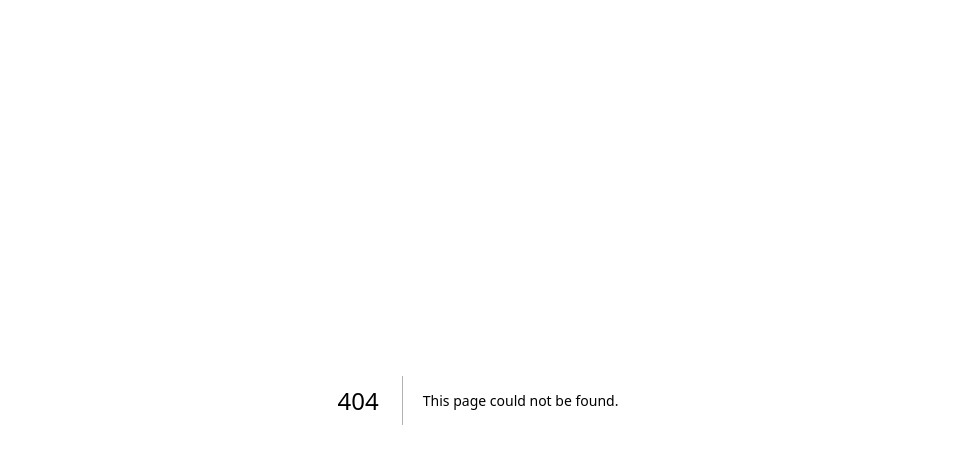
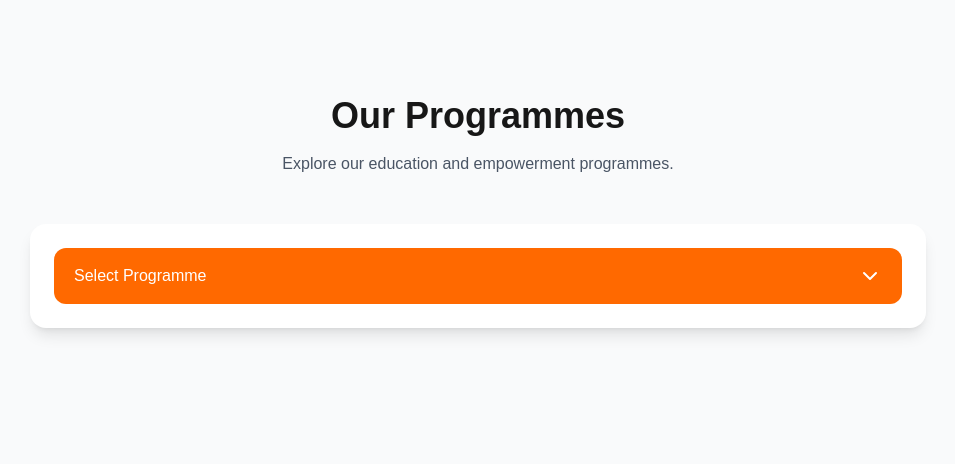
Before and after one commit to analyst15/elimishaweb, a Next.js app: page /programmes in a window 1280 px wide. Before the commit this address had no page. Shown: the top 464 px of the page, without its empty margins (162-1117 px from the left). Built offline with nearby package versions, Linux system fonts and the light colour scheme.

Commit message:
new file: programmmes

```diff
--- /dev/null
+++ b/app/programmes/page.tsx
@@ -0,0 +1,112 @@
+"use client";
+
+import { useState } from "react";
+import { ChevronDown, ChevronRight } from "lucide-react";
+
+export default function ProgrammesPage() {
+  const [openMain, setOpenMain] = useState(false);
+  const [openTertiary, setOpenTertiary] = useState(false);
+
+  return (
+    <section className="min-h-screen bg-gray-50 py-24 px-4">
+      <div className="max-w-4xl mx-auto">
+
+        {/* Page Title */}
+        <h1 className="text-4xl font-bold text-center mb-4">
+          Our Programmes
+        </h1>
+
+        <p className="text-gray-600 text-center mb-12">
+          Explore our education and empowerment programmes.
+        </p>
+
+        {/* Dropdown Container */}
+        <div className="bg-white rounded-2xl shadow-lg p-6">
+
+          {/* Main Dropdown Button */}
+          <button
+            onClick={() => setOpenMain(!openMain)}
+            className="w-full flex items-center justify-between px-5 py-4 bg-orange-500 text-white rounded-xl font-medium hover:bg-orange-600 transition"
+          >
+            Select Programme
+            <ChevronDown
+              className={`transition ${
+                openMain ? "rotate-180" : ""
+              }`}
+            />
+          </button>
+
+          {/* Main Dropdown Menu */}
+          {openMain && (
+            <div className="mt-4 border rounded-xl divide-y">
+
+              {/* Care & Share */}
+              <MenuItem title="Care & Share" />
+
+              {/* LEAP */}
+              <MenuItem title="LEAP" />
+
+              {/* Secondary Education */}
+              <MenuItem title="Secondary Education" />
+
+              {/* Global Scholarships */}
+              <MenuItem title="Global Scholarships" />
+
+              {/* Tertiary Education */}
+              <div className="p-4">
+
+                {/* Tertiary Button */}
+                <button
+                  onClick={() => setOpenTertiary(!openTertiary)}
+                  className="w-full flex items-center justify-between font-medium text-gray-800 hover:text-orange-500 transition"
+                >
+                  Tertiary Education
+
+                  <ChevronRight
+                    className={`transition ${
+                      openTertiary ? "rotate-90" : ""
+                    }`}
+                  />
+                </button>
+
+                {/* Sub Dropdown */}
+                {openTertiary && (
+                  <div className="mt-3 ml-4 border-l pl-4 space-y-3 text-gray-600">
+
+                    <SubItem title="Vocational Training" />
+                    <SubItem title="Local Universities" />
+                    <SubItem title="International Scholarships" />
+
+                  </div>
+                )}
+              </div>
+
+            </div>
+          )}
+
+        </div>
+
+      </div>
+    </section>
+  );
+}
+
+/* ===============================
+   Reusable Components
+================================ */
+
+function MenuItem({ title }: { title: string }) {
+  return (
+    <div className="p-4 font-medium text-gray-800 hover:bg-gray-50 hover:text-orange-500 transition cursor-pointer">
+      {title}
+    </div>
+  );
+}
+
+function SubItem({ title }: { title: string }) {
+  return (
+    <div className="hover:text-orange-500 transition cursor-pointer">
+      {title}
+    </div>
+  );
+}
```
